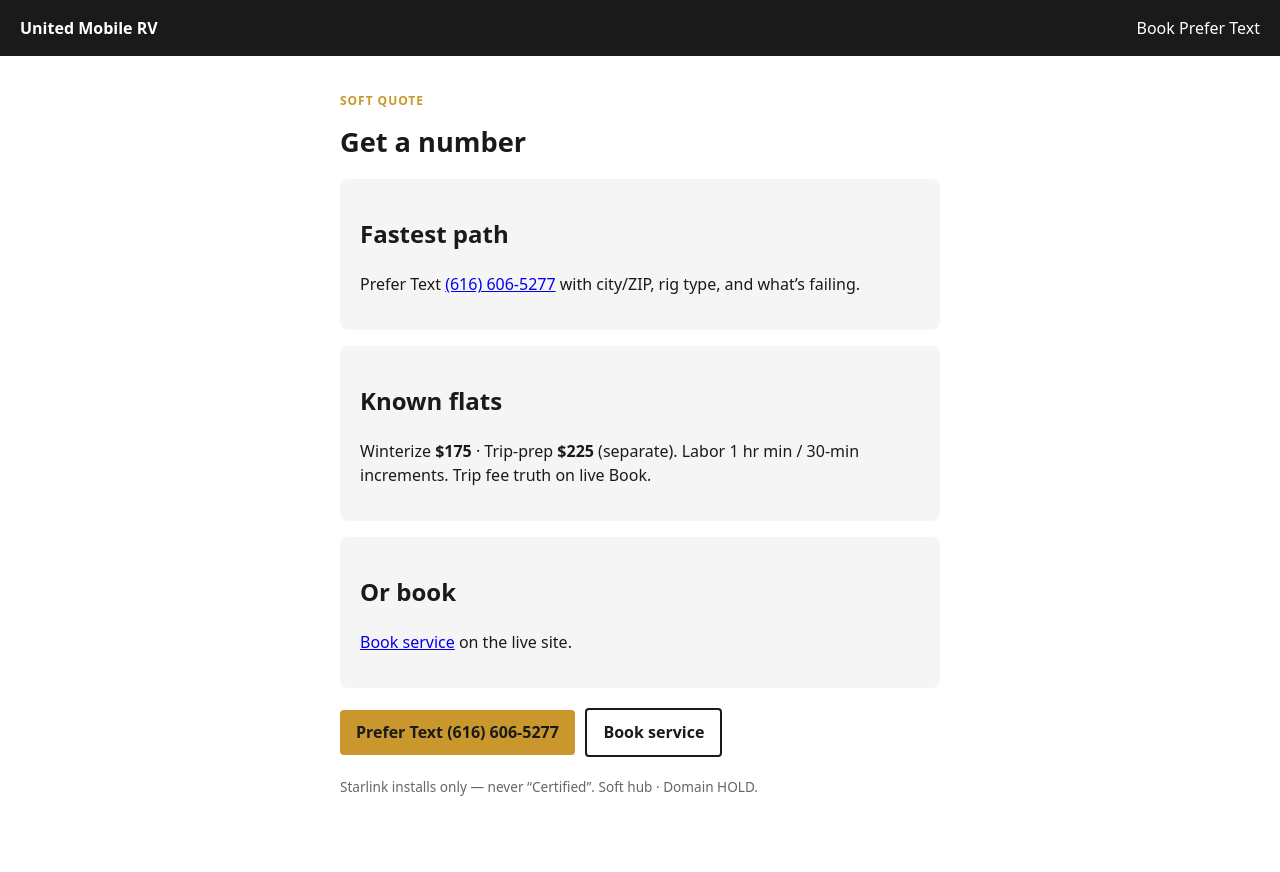
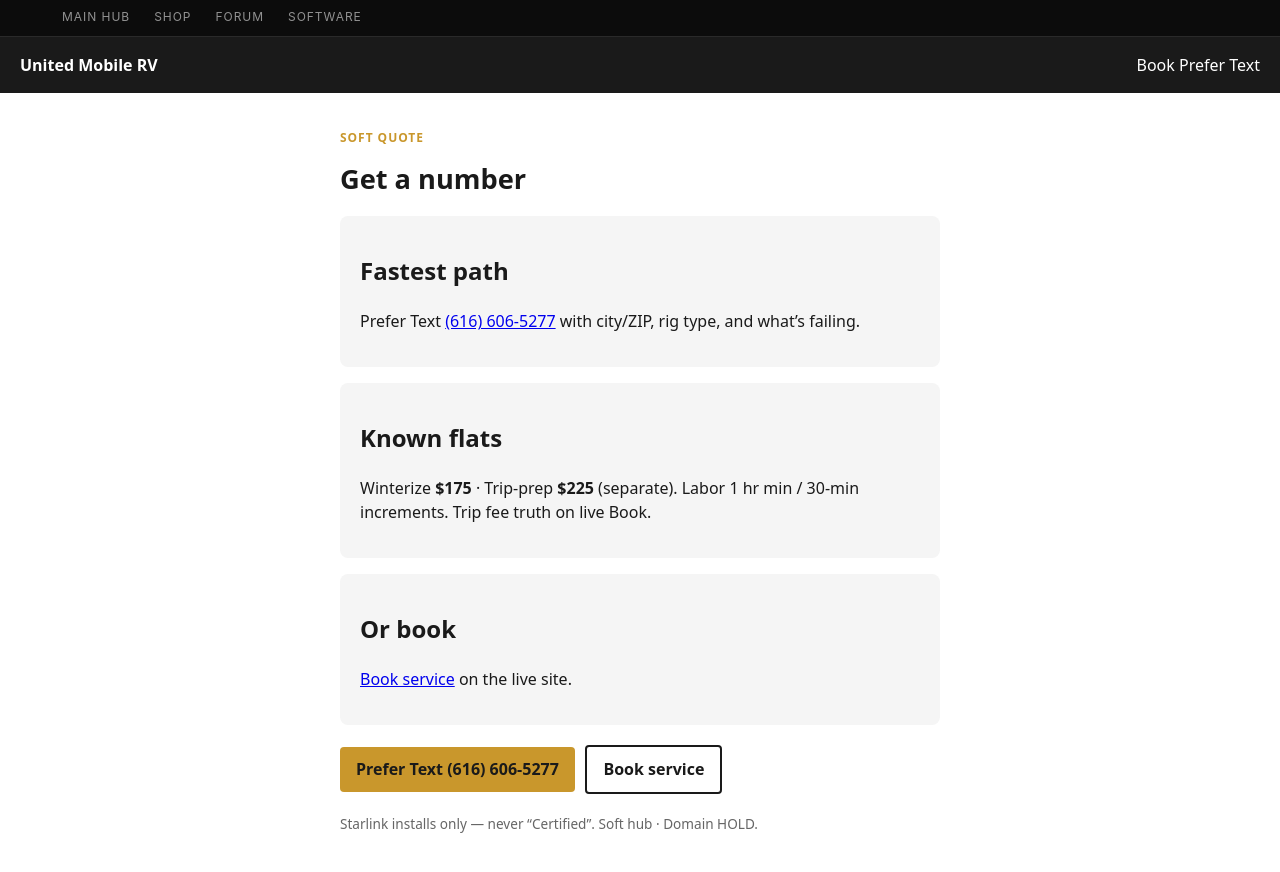
Before and after one commit to crashdummy88/umrt-quote, a plain HTML site: page index.html in a window 1280 px wide. Drawn offline with Linux system fonts and the light colour scheme; no server answers.

Commit message:
Add UMRT cross-platform nav bar
design/platform-bar.css + a slim top strip linking Main Hub / Shop /
Forum / Software (~600B gzipped, no framework). This property isn't
one of the 4 primary platforms so nothing shows as current -- it's
cross-navigation back to the main ecosystem only.

Co-Authored-By: Claude Sonnet 5 <noreply@anthropic.com>
Claude-Session: https://claude.ai/code/session_01TinfZnhhCKF7xNGsPxj6fa

```diff
--- /dev/null
+++ b/design/platform-bar.css
@@ -0,0 +1,47 @@
+/* UMRT cross-platform bar — tokens sourced from design/theme.json.
+   ~600 bytes gzipped, no external requests, no framework. Safe on slow
+   cellular/satellite links (weBoost/Starlink users are the audience). */
+
+.umrt-platform-bar {
+  background: #0C0C0C;
+  border-bottom: 1px solid rgba(255,255,255,0.12);
+  font-family: "Inter", "Helvetica Neue", Helvetica, Arial, system-ui, sans-serif;
+}
+
+.umrt-platform-bar-inner {
+  width: min(100% - 48px, 1160px);
+  margin-inline: auto;
+  display: flex;
+  gap: 20px;
+  overflow-x: auto;
+  -webkit-overflow-scrolling: touch;
+  scrollbar-width: none;
+}
+.umrt-platform-bar-inner::-webkit-scrollbar { display: none; }
+
+.umrt-platform-bar a {
+  flex: 0 0 auto;
+  padding: 8px 2px;
+  font-size: 12px;
+  letter-spacing: 0.08em;
+  text-transform: uppercase;
+  color: rgba(255,255,255,0.55);
+  text-decoration: none;
+  border-bottom: 2px solid transparent;
+  white-space: nowrap;
+}
+
+.umrt-platform-bar a:hover {
+  color: #FFFFFF;
+}
+
+.umrt-platform-bar a.is-current {
+  color: #C9972C;
+  border-bottom-color: #C9972C;
+  font-weight: 600;
+}
+
+@media (max-width: 480px) {
+  .umrt-platform-bar-inner { gap: 16px; }
+  .umrt-platform-bar a { font-size: 11px; }
+}
--- a/index.html
+++ b/index.html
@@ -9,8 +9,18 @@
   <meta name="robots" content="noindex,follow" />
   <meta name="theme-color" content="#1A1A1A" />
   <link rel="stylesheet" href="/assets/styles.css" />
+<link rel="stylesheet" href="/design/platform-bar.css">
 </head>
 <body>
+  <div class="umrt-platform-bar" role="navigation" aria-label="UMRT properties">
+    <div class="umrt-platform-bar-inner">
+      <a href="https://unitedmobilerv.com/" data-platform-link="hub">Main Hub</a>
+      <a href="https://shop.unitedmobilerv.com/" data-platform-link="shop">Shop</a>
+      <a href="https://forum.unitedmobilerv.com/" data-platform-link="forum">Forum</a>
+      <a href="https://umrt-software.pages.dev/" data-platform-link="software">Software</a>
+    </div>
+  </div>
+
   <header class="top">
     <a href="/"><strong>United Mobile RV</strong></a>
     <nav>
```
